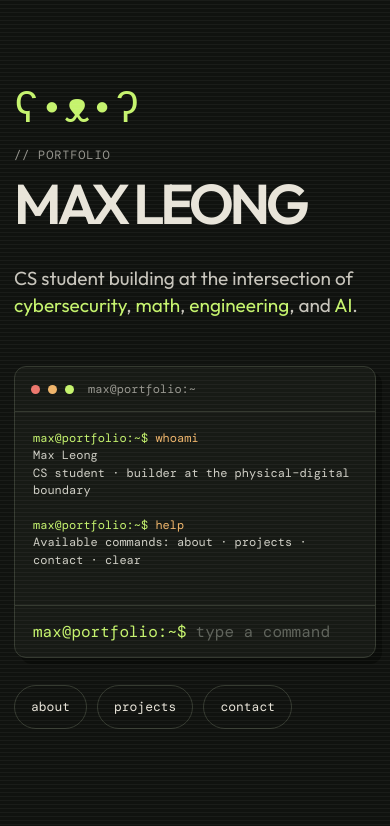
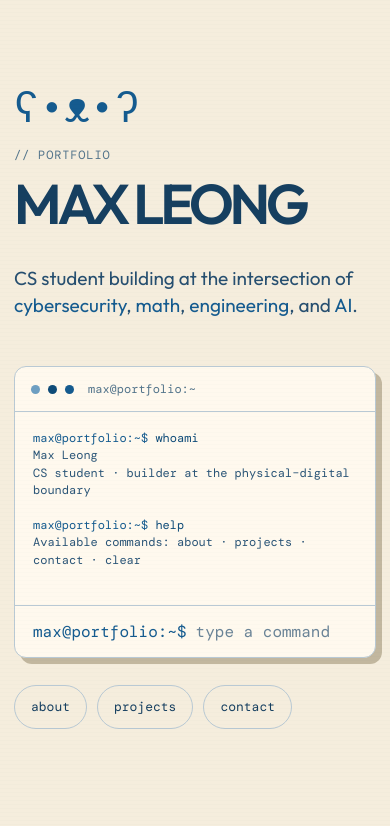
Before and after one commit to maxi-cmyk/nfc-portfolio-card, a website built with Vite: page index.html in a window 390 px wide. Both pictures are taken after a click on the button "Skip animation ↗". Shown: the top 826 px of the page. Built offline with nearby package versions, Linux system fonts and the light colour scheme.

Commit message:
feat(theme): add blue and cream palette

```diff
--- a/styles.css
+++ b/styles.css
@@ -1,12 +1,13 @@
 :root {
-  --ink: #e8e4d9;
-  --muted: #96958e;
-  --bg: #10120f;
-  --panel: #171a15;
-  --line: #353a30;
-  --acid: #c5f36d;
-  --warm: #efb46a;
-  --red: #ed776d;
+  --ink: #163f60;
+  --muted: #53748b;
+  --bg: #f5eddd;
+  --panel: #fff9ee;
+  --line: #b9c9d4;
+  --acid: #155b8f;
+  --warm: #0e4b78;
+  --red: #6e9fc2;
+  --shadow: #c2b79f;
 }
 
 * {
@@ -30,7 +31,7 @@ body::before {
   z-index: 20;
   pointer-events: none;
   background-image: linear-gradient(
-    rgba(255, 255, 255, 0.6) 1px,
+    rgba(22, 63, 96, 0.18) 1px,
     transparent 1px
   );
   background-size: 100% 4px;
@@ -69,7 +70,7 @@ input {
   padding: clamp(24px, 5vw, 52px);
   border: 1px solid var(--line);
   background: var(--panel);
-  box-shadow: 12px 12px 0 #0a0c09;
+  box-shadow: 12px 12px 0 var(--shadow);
   font:
     clamp(13px, 1.8vw, 16px) / 1.7 "DM Mono",
     monospace;
@@ -226,7 +227,7 @@ input {
 .lede {
   max-width: 650px;
   margin: 38px 0 0;
-  color: #c7c4bb;
+  color: #274f70;
   font-size: clamp(19px, 2.4vw, 27px);
   line-height: 1.4;
 }
@@ -241,7 +242,7 @@ input {
   border: 1px solid var(--line);
   border-radius: 12px;
   background: var(--panel);
-  box-shadow: 12px 12px 0 #0a0c09;
+  box-shadow: 12px 12px 0 var(--shadow);
 }
 
 .terminal-bar {
@@ -352,7 +353,7 @@ input {
 
 .project-description {
   margin-top: 0.3em;
-  color: #cfcec5;
+  color: #2b5577;
 }
 
 .project-entry .terminal-link {
@@ -361,7 +362,7 @@ input {
 
 .terminal-link {
   display: block;
-  color: #cfcec5;
+  color: #2b5577;
   text-decoration: none;
 }
 
@@ -375,7 +376,7 @@ input {
 
 .result {
   margin: 0 0 20px;
-  color: #cfcec5;
+  color: #2b5577;
   white-space: pre-wrap;
   font:
     14px / 1.65 "DM Mono",
@@ -418,7 +419,7 @@ input {
 }
 
 .command-line input::placeholder {
-  color: #5e625a;
+  color: #6b8497;
 }
 
 .command-line input.is-alias-teaser::placeholder {
@@ -576,7 +577,7 @@ footer a:hover {
 
   .boot-terminal {
     min-height: 300px;
-    box-shadow: 6px 6px 0 #0a0c09;
+    box-shadow: 6px 6px 0 var(--shadow);
   }
 
   .boot-topline {
@@ -591,7 +592,7 @@ footer a:hover {
   }
 
   .terminal {
-    box-shadow: 6px 6px 0 #0a0c09;
+    box-shadow: 6px 6px 0 var(--shadow);
   }
 
   .output {
```
